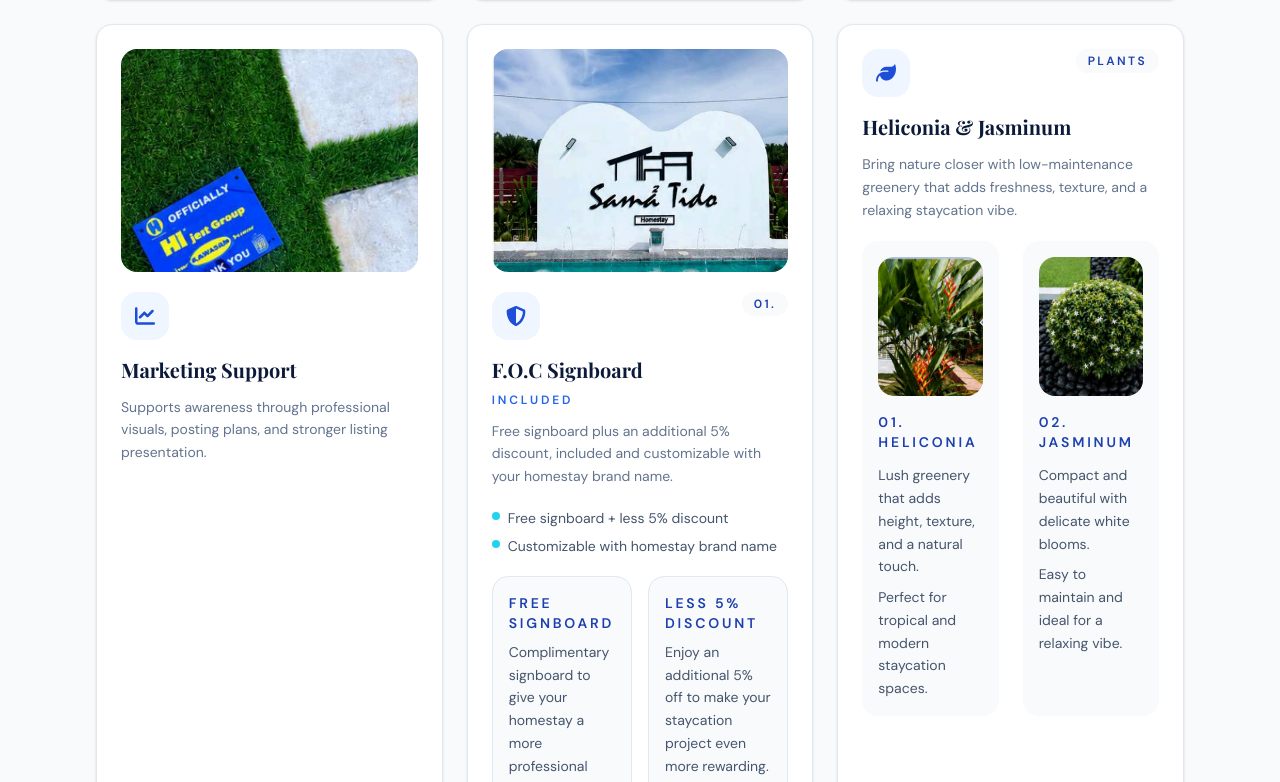
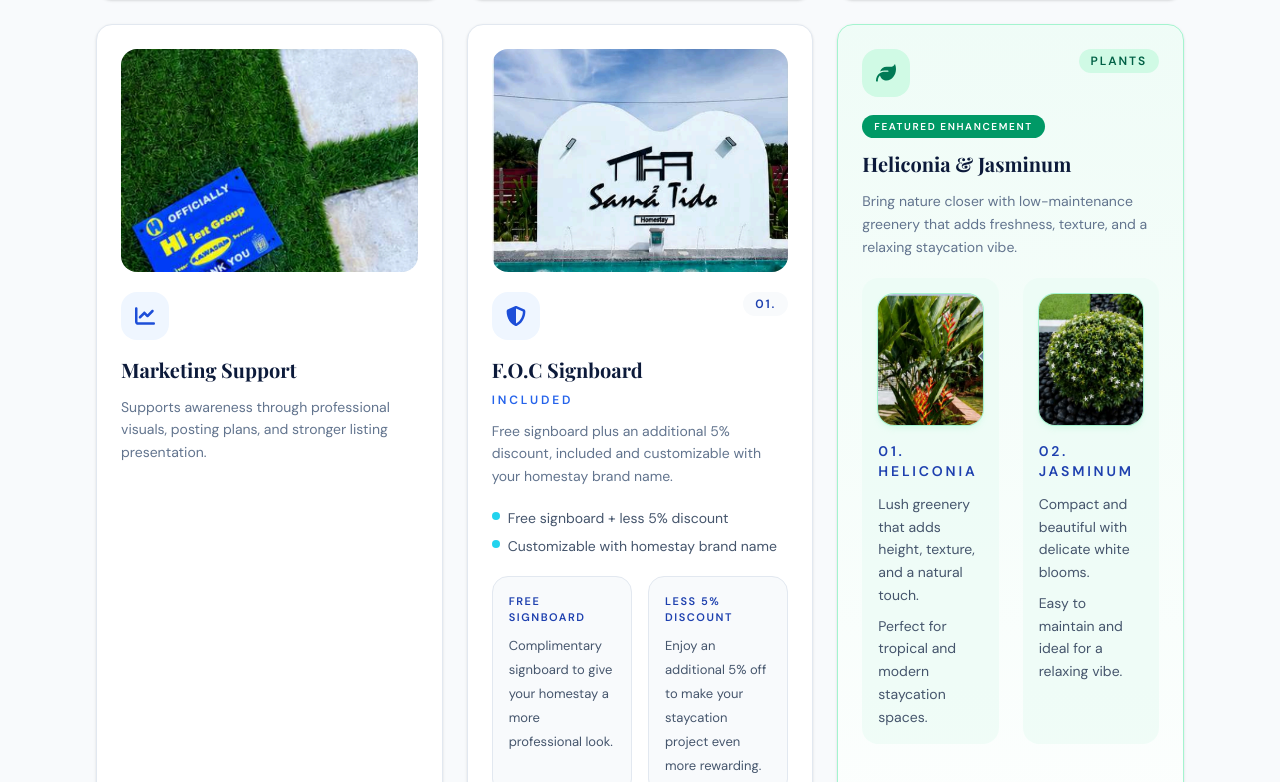
Before and after one commit to n335h-max/horastaycation, a React (Vite) app: page / in a window 1280 px wide. Shown: the part 7058-7840 px from the top of the page. Built offline with nearby package versions, Linux system fonts and the light colour scheme; no server answers; the database is empty.

Commit message:
Fix addon box overflow and highlight plants card

```diff
--- a/src/components/landing/ConceptsSection.jsx
+++ b/src/components/landing/ConceptsSection.jsx
@@ -58,8 +58,16 @@ function ConceptCard({ concept }) {
 }
 
 function AddOnCard({ item }) {
+  const isPlants = item.id === 'plants';
+
   return (
-    <article className="rounded-2xl border border-ice-200 bg-white p-6 shadow-sm">
+    <article
+      className={`rounded-2xl border p-6 shadow-sm ${
+        isPlants
+          ? 'border-emerald-200 bg-gradient-to-b from-emerald-50/70 to-white shadow-[0_12px_30px_rgba(16,185,129,0.16)]'
+          : 'border-ice-200 bg-white'
+      }`}
+    >
       {item.image ? (
         <div className="mb-5 overflow-hidden rounded-2xl bg-ice-100">
           <img
@@ -73,17 +81,32 @@ function AddOnCard({ item }) {
         </div>
       ) : null}
       <div className="mb-4 flex items-start justify-between gap-4">
-        <div className="inline-flex h-12 w-12 items-center justify-center rounded-2xl bg-brand-50 text-brand-600">
+        <div
+          className={`inline-flex h-12 w-12 items-center justify-center rounded-2xl ${
+            isPlants ? 'bg-emerald-100 text-emerald-700' : 'bg-brand-50 text-brand-600'
+          }`}
+        >
           <Icon name={item.icon} className="text-xl" />
         </div>
         {item.label ? (
-          <span className="rounded-full bg-ice-50 px-3 py-1 text-xs font-semibold uppercase tracking-[0.2em] text-brand-700">
+          <span
+            className={`rounded-full px-3 py-1 text-xs font-semibold uppercase tracking-[0.16em] ${
+              isPlants ? 'bg-emerald-100 text-emerald-800' : 'bg-ice-50 text-brand-700'
+            }`}
+          >
             {item.label}
           </span>
         ) : null}
       </div>
+      {isPlants ? (
+        <div className="mb-3 inline-flex rounded-full bg-emerald-600 px-3 py-1 text-[10px] font-semibold uppercase tracking-[0.16em] text-white">
+          Featured enhancement
+        </div>
+      ) : null}
       <h3 className="font-display text-xl font-bold text-brand-950">{item.title}</h3>
-      {item.highlight ? <p className="mt-2 text-xs font-semibold uppercase tracking-[0.24em] text-brand-500">{item.highlight}</p> : null}
+      {item.highlight ? (
+        <p className="mt-2 text-xs font-semibold uppercase tracking-[0.24em] text-brand-500">{item.highlight}</p>
+      ) : null}
       <p className="mt-3 text-sm leading-relaxed text-slate-500">{item.summary}</p>
       {item.bullets ? (
         <div className="mt-5 space-y-2">
@@ -96,18 +119,22 @@ function AddOnCard({ item }) {
         </div>
       ) : null}
       {item.varieties ? (
-        <div className={`mt-5 grid gap-6 ${item.id === 'plants' ? 'lg:grid-cols-2' : 'sm:grid-cols-2'}`}>
+        <div className={`mt-5 grid gap-6 ${isPlants ? 'lg:grid-cols-2' : 'sm:grid-cols-2'}`}>
           {item.varieties.map((variety) => (
-            <div key={variety.title} className="rounded-2xl bg-ice-50 p-4">
+            <div key={variety.title} className={`rounded-2xl p-4 ${isPlants ? 'bg-emerald-50/70' : 'bg-ice-50'}`}>
               {variety.image ? (
-                <div className="relative mb-4 overflow-hidden rounded-2xl bg-white">
+                <div
+                  className={`relative mb-4 overflow-hidden rounded-2xl bg-white ${
+                    isPlants ? 'ring-1 ring-emerald-200 shadow-md shadow-emerald-100/80' : ''
+                  }`}
+                >
                   <img
                     src={variety.image}
                     alt={variety.title}
                     width="320"
                     height="240"
                     loading="lazy"
-                    className={`h-full w-full object-cover ${item.id === 'plants' ? 'aspect-[4/5] sm:aspect-[3/4]' : 'aspect-[4/3]'}`}
+                    className={`h-full w-full object-cover ${isPlants ? 'aspect-[5/6] sm:aspect-[4/5]' : 'aspect-[4/3]'}`}
                   />
                 </div>
               ) : null}
@@ -124,9 +151,11 @@ function AddOnCard({ item }) {
       {item.features ? (
         <div className="mt-5 grid gap-4 sm:grid-cols-2">
           {item.features.map((feature) => (
-            <div key={feature.title} className="rounded-2xl border border-ice-200 bg-ice-50 p-4">
-              <h4 className="text-sm font-semibold uppercase tracking-[0.2em] text-brand-700">{feature.title}</h4>
-              <p className="mt-2 text-sm leading-relaxed text-slate-600">{feature.description}</p>
+            <div key={feature.title} className="h-full overflow-hidden rounded-2xl border border-ice-200 bg-ice-50 p-4">
+              <h4 className="break-words text-[11px] font-semibold uppercase tracking-[0.14em] text-brand-700">
+                {feature.title}
+              </h4>
+              <p className="mt-2 break-words text-[13px] leading-6 text-slate-600">{feature.description}</p>
             </div>
           ))}
         </div>
@@ -145,13 +174,18 @@ export function ConceptsSection({ onShowPage, onScrollToSection }) {
           <p className="mb-2 text-sm font-semibold uppercase tracking-[0.3em] text-accent-400">For Owners</p>
           <h2 className="font-display text-4xl font-bold text-white md:text-6xl">Build with Hora</h2>
           <p className="mx-auto mt-6 max-w-2xl text-lg leading-relaxed text-white/65">
-            Hora works with property owners to build, design, and list curated staycation spaces. Submit your details and let us help bring your space to life.
+            Hora works with property owners to build, design, and list curated staycation spaces. Submit your details
+            and let us help bring your space to life.
           </p>
           <div className="mt-8 flex flex-col items-center justify-center gap-4 sm:flex-row">
             <button type="button" onClick={() => onShowPage('owner-signup')} className="btn-accent px-8 py-4 text-base">
               Submit Your Property
             </button>
-            <button type="button" onClick={() => onScrollToSection('proposal-projects')} className="rounded-xl border border-white/20 bg-transparent px-8 py-4 text-base font-semibold text-white transition-colors hover:bg-white/10">
+            <button
+              type="button"
+              onClick={() => onScrollToSection('proposal-projects')}
+              className="rounded-xl border border-white/20 bg-transparent px-8 py-4 text-base font-semibold text-white transition-colors hover:bg-white/10"
+            >
               See Past Projects
             </button>
           </div>
@@ -179,7 +213,9 @@ export function ConceptsSection({ onShowPage, onScrollToSection }) {
           <div className="mb-12 text-center">
             <p className="mb-2 text-sm font-semibold uppercase tracking-[0.3em] text-brand-500">Design Concepts</p>
             <h2 className="font-display text-3xl font-bold text-brand-950 md:text-4xl">Choose Your Concept</h2>
-            <p className="mt-2 text-slate-500">Each concept comes with curated furniture, colour palette, and spatial layout guidance.</p>
+            <p className="mt-2 text-slate-500">
+              Each concept comes with curated furniture, colour palette, and spatial layout guidance.
+            </p>
           </div>
           <div className="grid gap-6 md:grid-cols-3">
             {CONCEPT_OPTIONS.map((concept) => (
```
